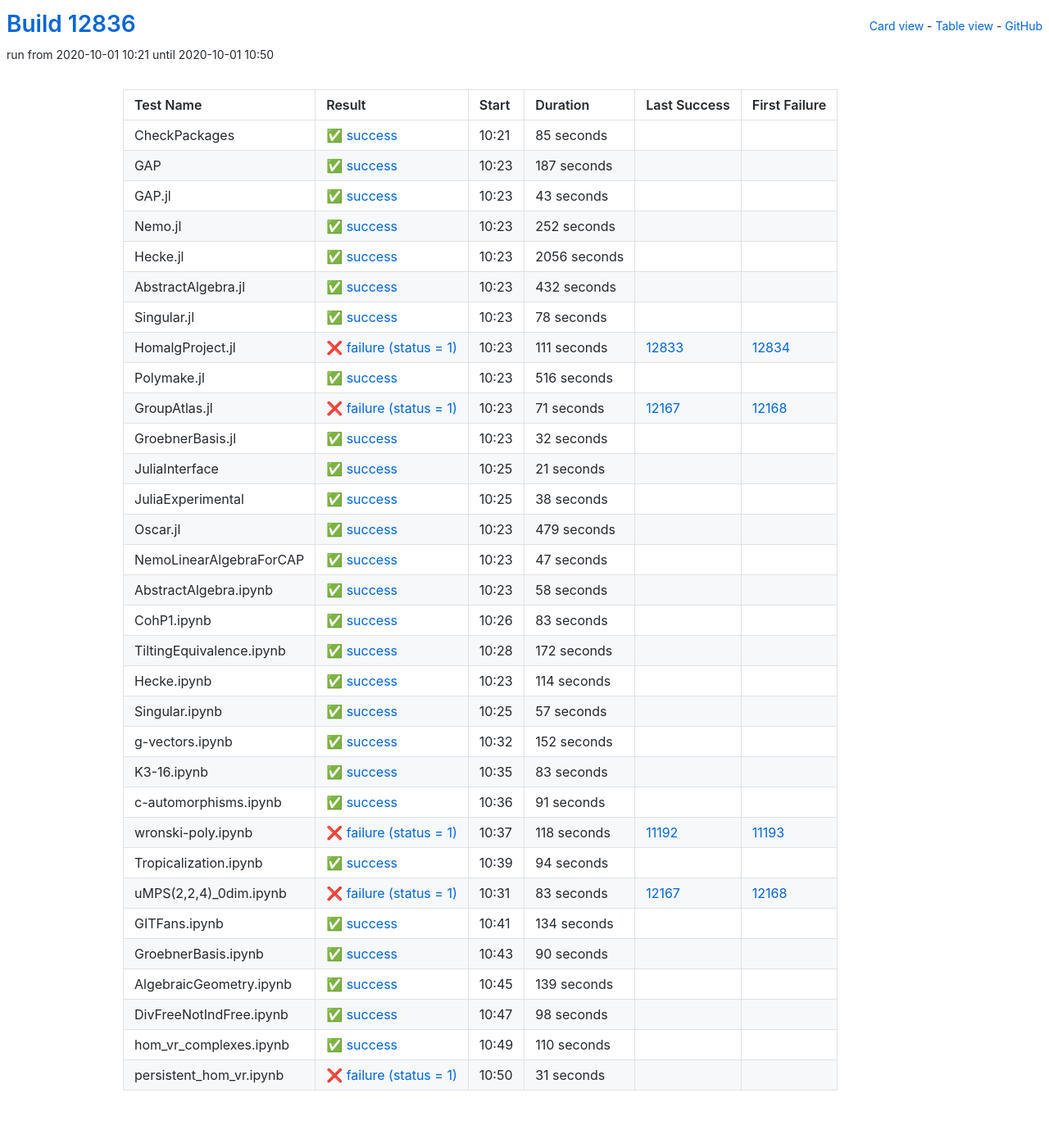
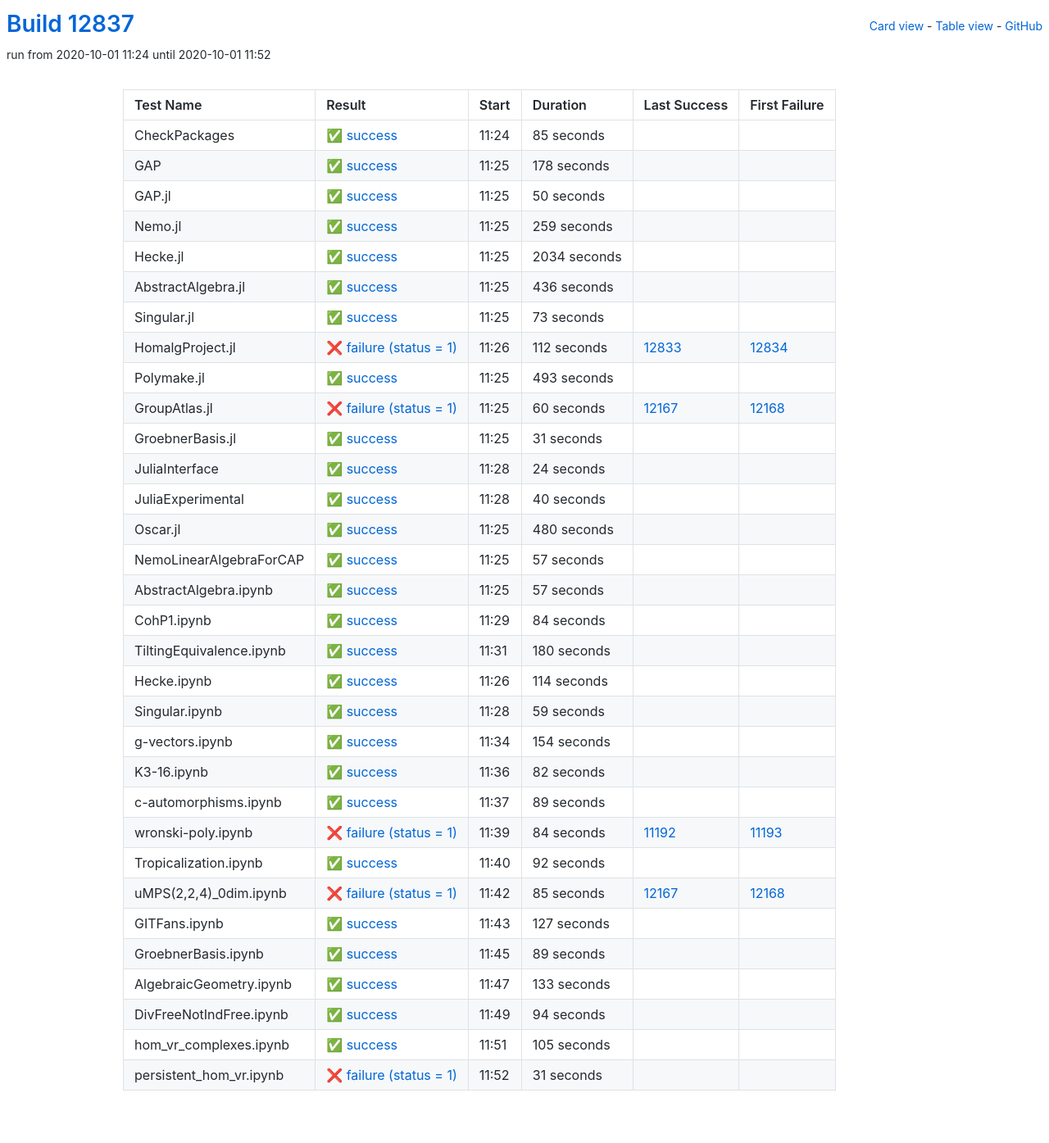
Before and after one commit to oscar-system/oscar-ci-status, a Jekyll site: the page built from table.html, in a window 1280 px wide. Shown: the whole page at 82% size. Built offline with Jekyll 4.4.1, drawn with Linux system fonts in a browser that asks for light colours.

Commit message:
Build #12837

```diff
--- a/_data/ci.yml
+++ b/_data/ci.yml
@@ -1,6 +1,6 @@
 ---
-build: 12836
-build_url: https://oscarci.mathematik.uni-kl.de/job/oscar/12836/
+build: 12837
+build_url: https://oscarci.mathematik.uni-kl.de/job/oscar/12837/
 job: oscar
 organization: oscar-system
 repo: oscar-ci-status
@@ -8,8 +8,8 @@
 tests:
 - name: CheckPackages
   id: checkpackages
-  log: https://oscarci.mathematik.uni-kl.de/job/oscar/12836/artifact/logs/build-12836/CheckPackages.log
-  start: 2020-10-01 10:21
+  log: https://oscarci.mathematik.uni-kl.de/job/oscar/12837/artifact/logs/build-12837/CheckPackages.log
+  start: 2020-10-01 11:24
   success: true
   exitcode: 0
   status: success
@@ -20,212 +20,212 @@
   first_failure_url:
 - name: GAP
   id: gap
-  log: https://oscarci.mathematik.uni-kl.de/job/oscar/12836/artifact/logs/build-12836/GAP.log
-  start: 2020-10-01 10:23
+  log: https://oscarci.mathematik.uni-kl.de/job/oscar/12837/artifact/logs/build-12837/GAP.log
+  start: 2020-10-01 11:25
   success: true
   exitcode: 0
   status: success
-  duration: 187
+  duration: 178
   last_success: false
   last_success_url:
   first_failure: false
   first_failure_url:
 - name: GAP.jl
   id: gap-jl
-  log: https://oscarci.mathematik.uni-kl.de/job/oscar/12836/artifact/logs/build-12836/GAP.jl.log
-  start: 2020-10-01 10:23
+  log: https://oscarci.mathematik.uni-kl.de/job/oscar/12837/artifact/logs/build-12837/GAP.jl.log
+  start: 2020-10-01 11:25
   success: true
   exitcode: 0
   status: success
-  duration: 43
+  duration: 50
   last_success: false
   last_success_url:
   first_failure: false
   first_failure_url:
 - name: Nemo.jl
   id: nemo-jl
-  log: https://oscarci.mathematik.uni-kl.de/job/oscar/12836/artifact/logs/build-12836/Nemo.jl.log
-  start: 2020-10-01 10:23
+  log: https://oscarci.mathematik.uni-kl.de/job/oscar/12837/artifact/logs/build-12837/Nemo.jl.log
+  start: 2020-10-01 11:25
   success: true
   exitcode: 0
   status: success
-  duration: 252
+  duration: 259
   last_success: false
   last_success_url:
   first_failure: false
   first_failure_url:
 - name: Hecke.jl
   id: hecke-jl
-  log: https://oscarci.mathematik.uni-kl.de/job/oscar/12836/artifact/logs/build-12836/Hecke.jl.log
-  start: 2020-10-01 10:23
+  log: https://oscarci.mathematik.uni-kl.de/job/oscar/12837/artifact/logs/build-12837/Hecke.jl.log
+  start: 2020-10-01 11:25
   success: true
   exitcode: 0
   status: success
-  duration: 2056
+  duration: 2034
   last_success: false
   last_success_url:
   first_failure: false
   first_failure_url:
 - name: AbstractAlgebra.jl
   id: abstractalgebra-jl
-  log: https://oscarci.mathematik.uni-kl.de/job/oscar/12836/artifact/logs/build-12836/AbstractAlgebra.jl.log
-  start: 2020-10-01 10:23
+  log: https://oscarci.mathematik.uni-kl.de/job/oscar/12837/artifact/logs/build-12837/AbstractAlgebra.jl.log
+  start: 2020-10-01 11:25
   success: true
   exitcode: 0
   status: success
-  duration: 432
+  duration: 436
   last_success: false
   last_success_url:
   first_failure: false
   first_failure_url:
 - name: Singular.jl
   id: singular-jl
-  log: https://oscarci.mathematik.uni-kl.de/job/oscar/12836/artifact/logs/build-12836/Singular.jl.log
-  start: 2020-10-01 10:23
+  log: https://oscarci.mathematik.uni-kl.de/job/oscar/12837/artifact/logs/build-12837/Singular.jl.log
+  start: 2020-10-01 11:25
   success: true
   exitcode: 0
   status: success
-  duration: 78
+  duration: 73
   last_success: false
   last_success_url:
   first_failure: false
   first_failure_url:
 - name: HomalgProject.jl
   id: homalgproject-jl
-  log: https://oscarci.mathematik.uni-kl.de/job/oscar/12836/artifact/logs/build-12836/HomalgProject.jl.log
-  start: 2020-10-01 10:23
+  log: https://oscarci.mathematik.uni-kl.de/job/oscar/12837/artifact/logs/build-12837/HomalgProject.jl.log
+  start: 2020-10-01 11:26
   success: false
   exitcode: 1
   status: failure
-  duration: 111
+  duration: 112
   last_success: 12833
   last_success_url: https://oscarci.mathematik.uni-kl.de/job/oscar/12833/
   first_failure: 12834
   first_failure_url: https://oscarci.mathematik.uni-kl.de/job/oscar/12834/
 - name: Polymake.jl
   id: polymake-jl
-  log: https://oscarci.mathematik.uni-kl.de/job/oscar/12836/artifact/logs/build-12836/Polymake.jl.log
-  start: 2020-10-01 10:23
+  log: https://oscarci.mathematik.uni-kl.de/job/oscar/12837/artifact/logs/build-12837/Polymake.jl.log
+  start: 2020-10-01 11:25
   success: true
   exitcode: 0
   status: success
-  duration: 516
+  duration: 493
   last_success: false
   last_success_url:
   first_failure: false
   first_failure_url:
 - name: GroupAtlas.jl
   id: groupatlas-jl
-  log: https://oscarci.mathematik.uni-kl.de/job/oscar/12836/artifact/logs/build-12836/GroupAtlas.jl.log
-  start: 2020-10-01 10:23
+  log: https://oscarci.mathematik.uni-kl.de/job/oscar/12837/artifact/logs/build-12837/GroupAtlas.jl.log
+  start: 2020-10-01 11:25
   success: false
   exitcode: 1
   status: failure
-  duration: 71
+  duration: 60
   last_success: 12167
   last_success_url: https://oscarci.mathematik.uni-kl.de/job/oscar/12167/
   first_failure: 12168
   first_failure_url: https://oscarci.mathematik.uni-kl.de/job/oscar/12168/
 - name: GroebnerBasis.jl
   id: groebnerbasis-jl
-  log: https://oscarci.mathematik.uni-kl.de/job/oscar/12836/artifact/logs/build-12836/GroebnerBasis.jl.log
-  start: 2020-10-01 10:23
+  log: https://oscarci.mathematik.uni-kl.de/job/oscar/12837/artifact/logs/build-12837/GroebnerBasis.jl.log
+  start: 2020-10-01 11:25
   success: true
   exitcode: 0
   status: success
-  duration: 32
+  duration: 31
   last_success: false
   last_success_url:
   first_failure: false
   first_failure_url:
 - name: JuliaInterface
   id: juliainterface
-  log: https://oscarci.mathematik.uni-kl.de/job/oscar/12836/artifact/logs/build-12836/JuliaInterface.log
-  start: 2020-10-01 10:25
+  log: https://oscarci.mathematik.uni-kl.de/job/oscar/12837/artifact/logs/build-12837/JuliaInterface.log
+  start: 2020-10-01 11:28
   success: true
   exitcode: 0
   status: success
-  duration: 21
+  duration: 24
   last_success: false
   last_success_url:
   first_failure: false
   first_failure_url:
 - name: JuliaExperimental
   id: juliaexperimental
-  log: https://oscarci.mathematik.uni-kl.de/job/oscar/12836/artifact/logs/build-12836/JuliaExperimental.log
-  start: 2020-10-01 10:25
+  log: https://oscarci.mathematik.uni-kl.de/job/oscar/12837/artifact/logs/build-12837/JuliaExperimental.log
+  start: 2020-10-01 11:28
   success: true
   exitcode: 0
   status: success
-  duration: 38
+  duration: 40
   last_success: false
   last_success_url:
   first_failure: false
   first_failure_url:
 - name: Oscar.jl
   id: oscar-jl
-  log: https://oscarci.mathematik.uni-kl.de/job/oscar/12836/artifact/logs/build-12836/Oscar.jl.log
-  start: 2020-10-01 10:23
+  log: https://oscarci.mathematik.uni-kl.de/job/oscar/12837/artifact/logs/build-12837/Oscar.jl.log
+  start: 2020-10-01 11:25
   success: true
   exitcode: 0
   status: success
-  duration: 479
+  duration: 480
   last_success: false
   last_success_url:
   first_failure: false
   first_failure_url:
 - name: NemoLinearAlgebraForCAP
   id: nemolinearalgebraforcap
-  log: https://oscarci.mathematik.uni-kl.de/job/oscar/12836/artifact/logs/build-12836/NemoLinearAlgebraForCAP.log
-  start: 2020-10-01 10:23
+  log: https://oscarci.mathematik.uni-kl.de/job/oscar/12837/artifact/logs/build-12837/NemoLinearAlgebraForCAP.log
+  start: 2020-10-01 11:25
   success: true
   exitcode: 0
   status: success
-  duration: 47
+  duration: 57
   last_success: false
   last_success_url:
   first_failure: false
   first_failure_url:
 - name: AbstractAlgebra.ipynb
   id: abstractalgebra-ipynb
-  log: https://oscarci.mathematik.uni-kl.de/job/oscar/12836/artifact/logs/build-12836/AbstractAlgebra.ipynb.log
-  start: 2020-10-01 10:23
+  log: https://oscarci.mathematik.uni-kl.de/job/oscar/12837/artifact/logs/build-12837/AbstractAlgebra.ipynb.log
+  start: 2020-10-01 11:25
   success: true
   exitcode: 0
   status: success
-  duration: 58
+  duration: 57
   last_success: false
   last_success_url:
   first_failure: false
   first_failure_url:
 - name: CohP1.ipynb
   id: cohp1-ipynb
-  log: https://oscarci.mathematik.uni-kl.de/job/oscar/12836/artifact/logs/build-12836/CohP1.ipynb.log
-  start: 2020-10-01 10:26
+  log: https://oscarci.mathematik.uni-kl.de/job/oscar/12837/artifact/logs/build-12837/CohP1.ipynb.log
+  start: 2020-10-01 11:29
   success: true
   exitcode: 0
   status: success
-  duration: 83
+  duration: 84
   last_success: false
   last_success_url:
   first_failure: false
   first_failure_url:
 - name: TiltingEquivalence.ipynb
   id: tiltingequivalence-ipynb
-  log: https://oscarci.mathematik.uni-kl.de/job/oscar/12836/artifact/logs/build-12836/TiltingEquivalence.ipynb.log
-  start: 2020-10-01 10:28
+  log: https://oscarci.mathematik.uni-kl.de/job/oscar/12837/artifact/logs/build-12837/TiltingEquivalence.ipynb.log
+  start: 2020-10-01 11:31
   success: true
   exitcode: 0
   status: success
-  duration: 172
+  duration: 180
   last_success: false
   last_success_url:
   first_failure: false
   first_failure_url:
 - name: Hecke.ipynb
   id: hecke-ipynb
-  log: https://oscarci.mathematik.uni-kl.de/job/oscar/12836/artifact/logs/build-12836/Hecke.ipynb.log
-  start: 2020-10-01 10:23
+  log: https://oscarci.mathematik.uni-kl.de/job/oscar/12837/artifact/logs/build-12837/Hecke.ipynb.log
+  start: 2020-10-01 11:26
   success: true
   exitcode: 0
   status: success
@@ -236,68 +236,128 @@
   first_failure_url:
 - name: Singular.ipynb
   id: singular-ipynb
-  log: https://oscarci.mathematik.uni-kl.de/job/oscar/12836/artifact/logs/build-12836/Singular.ipynb.log
-  start: 2020-10-01 10:25
+  log: https://oscarci.mathematik.uni-kl.de/job/oscar/12837/artifact/logs/build-12837/Singular.ipynb.log
+  start: 2020-10-01 11:28
   success: true
   exitcode: 0
   status: success
-  duration: 57
+  duration: 59
   last_success: false
   last_success_url:
   first_failure: false
   first_failure_url:
 - name: g-vectors.ipynb
   id: g-vectors-ipynb
-  log: https://oscarci.mathematik.uni-kl.de/job/oscar/12836/artifact/logs/build-12836/g-vectors.ipynb.log
-  start: 2020-10-01 10:32
+  log: https://oscarci.mathematik.uni-kl.de/job/oscar/12837/artifact/logs/build-12837/g-vectors.ipynb.log
+  start: 2020-10-01 11:34
   success: true
   exitcode: 0
   status: success
-  duration: 152
+  duration: 154
   last_success: false
   last_success_url:
   first_failure: false
   first_failure_url:
 - name: K3-16.ipynb
   id: k3-16-ipynb
-  log: https://oscarci.mathematik.uni-kl.de/job/oscar/12836/artifact/logs/build-12836/K3-16.ipynb.log
-  start: 2020-10-01 10:35
+  log: https://oscarci.mathematik.uni-kl.de/job/oscar/12837/artifact/logs/build-12837/K3-16.ipynb.log
+  start: 2020-10-01 11:36
   success: true
   exitcode: 0
   status: success
-  duration: 83
+  duration: 82
   last_success: false
   last_success_url:
   first_failure: false
   first_failure_url:
 - name: c-automorphisms.ipynb
   id: c-automorphisms-ipynb
-  log: https://oscarci.mathematik.uni-kl.de/job/oscar/12836/artifact/logs/build-12836/c-automorphisms.ipynb.log
-  start: 2020-10-01 10:36
+  log: https://oscarci.mathematik.uni-kl.de/job/oscar/12837/artifact/logs/build-12837/c-automorphisms.ipynb.log
+  start: 2020-10-01 11:37
   success: true
   exitcode: 0
   status: success
-  duration: 91
+  duration: 89
   last_success: false
   last_success_url:
   first_failure: false
   first_failure_url:
 - name: wronski-poly.ipynb
   id: wronski-poly-ipynb
-  log: https://oscarci.mathematik.uni-kl.de/job/oscar/12836/artifact/logs/build-12836/wronski-poly.ipynb.log
-  start: 2020-10-01 10:37
+  log: https://oscarci.mathematik.uni-kl.de/job/oscar/12837/artifact/logs/build-12837/wronski-poly.ipynb.log
+  start: 2020-10-01 11:39
   success: false
   exitcode: 1
   status: failure
-  duration: 118
+  duration: 84
   last_success: 11192
   last_success_url: https://oscarci.mathematik.uni-kl.de/job/oscar/11192/
   first_failure: 11193
   first_failure_url: https://oscarci.mathematik.uni-kl.de/job/oscar/11193/
 - name: Tropicalization.ipynb
   id: tropicalization-ipynb
-  log: https://oscarci.mathematik.uni-kl.de/job/oscar/12836/artifact/logs/build-12836/Tropicalization.ipynb.log
-  start: 2020-10-01 10:39
+  log: https://oscarci.mathematik.uni-kl.de/job/oscar/12837/artifact/logs/build-12837/Tropicalization.ipynb.log
+  start: 2020-10-01 11:40
+  success: true
+  exitcode: 0
+  status: success
+  duration: 92
+  last_success: false
+  last_success_url:
+  first_failure: false
+  first_failure_url:
+- name: uMPS(2,2,4)_0dim.ipynb
+  id: umps-2-2-4-0dim-ipynb
+  log: https://oscarci.mathematik.uni-kl.de/job/oscar/12837/artifact/logs/build-12837/uMPS-2-2-4-_0dim.ipynb.log
+  start: 2020-10-01 11:42
+  success: false
+  exitcode: 1
+  status: failure
+  duration: 85
+  last_success: 12167
+  last_success_url: https://oscarci.mathematik.uni-kl.de/job/oscar/12167/
+  first_failure: 12168
+  first_failure_url: https://oscarci.mathematik.uni-kl.de/job/oscar/12168/
+- name: GITFans.ipynb
+  id: gitfans-ipynb
+  log: https://oscarci.mathematik.uni-kl.de/job/oscar/12837/artifact/logs/build-12837/GITFans.ipynb.log
+  start: 2020-10-01 11:43
+  success: true
+  exitcode: 0
+  status: success
+  duration: 127
+  last_success: false
+  last_success_url:
+  first_failure: false
+  first_failure_url:
+- name: GroebnerBasis.ipynb
+  id: groebnerbasis-ipynb
+  log: https://oscarci.mathematik.uni-kl.de/job/oscar/12837/artifact/logs/build-12837/GroebnerBasis.ipynb.log
+  start: 2020-10-01 11:45
+  success: true
+  exitcode: 0
+  status: success
+  duration: 89
+  last_success: false
+  last_success_url:
+  first_failure: false
+  first_failure_url:
+- name: AlgebraicGeometry.ipynb
+  id: algebraicgeometry-ipynb
+  log: https://oscarci.mathematik.uni-kl.de/job/oscar/12837/artifact/logs/build-12837/AlgebraicGeometry.ipynb.log
+  start: 2020-10-01 11:47
+  success: true
+  exitcode: 0
+  status: success
+  duration: 133
+  last_success: false
+  last_success_url:
+  first_failure: false
+  first_failure_url:
+- name: DivFreeNotIndFree.ipynb
+  id: divfreenotindfree-ipynb
+  log: https://oscarci.mathematik.uni-kl.de/job/oscar/12837/artifact/logs/build-12837/DivFreeNotIndFree.ipynb.log
+  start: 2020-10-01 11:49
   success: true
   exitcode: 0
   status: success
@@ -306,82 +366,22 @@
   last_success_url:
   first_failure: false
   first_failure_url:
-- name: uMPS(2,2,4)_0dim.ipynb
-  id: umps-2-2-4-0dim-ipynb
-  log: https://oscarci.mathematik.uni-kl.de/job/oscar/12836/artifact/logs/build-12836/uMPS-2-2-4-_0dim.ipynb.log
-  start: 2020-10-01 10:31
-  success: false
-  exitcode: 1
-  status: failure
-  duration: 83
-  last_success: 12167
-  last_success_url: https://oscarci.mathematik.uni-kl.de/job/oscar/12167/
-  first_failure: 12168
-  first_failure_url: https://oscarci.mathematik.uni-kl.de/job/oscar/12168/
-- name: GITFans.ipynb
-  id: gitfans-ipynb
-  log: https://oscarci.mathematik.uni-kl.de/job/oscar/12836/artifact/logs/build-12836/GITFans.ipynb.log
-  start: 2020-10-01 10:41
+- name: hom_vr_complexes.ipynb
+  id: hom-vr-complexes-ipynb
+  log: https://oscarci.mathematik.uni-kl.de/job/oscar/12837/artifact/logs/build-12837/hom_vr_complexes.ipynb.log
+  start: 2020-10-01 11:51
   success: true
   exitcode: 0
   status: success
-  duration: 134
-  last_success: false
-  last_success_url:
-  first_failure: false
-  first_failure_url:
-- name: GroebnerBasis.ipynb
-  id: groebnerbasis-ipynb
-  log: https://oscarci.mathematik.uni-kl.de/job/oscar/12836/artifact/logs/build-12836/GroebnerBasis.ipynb.log
-  start: 2020-10-01 10:43
-  success: true
-  exitcode: 0
-  status: success
-  duration: 90
-  last_success: false
-  last_success_url:
-  first_failure: false
-  first_failure_url:
-- name: AlgebraicGeometry.ipynb
-  id: algebraicgeometry-ipynb
-  log: https://oscarci.mathematik.uni-kl.de/job/oscar/12836/artifact/logs/build-12836/AlgebraicGeometry.ipynb.log
-  start: 2020-10-01 10:45
-  success: true
-  exitcode: 0
-  status: success
-  duration: 139
-  last_success: false
-  last_success_url:
-  first_failure: false
-  first_failure_url:
-- name: DivFreeNotIndFree.ipynb
-  id: divfreenotindfree-ipynb
-  log: https://oscarci.mathematik.uni-kl.de/job/oscar/12836/artifact/logs/build-12836/DivFreeNotIndFree.ipynb.log
-  start: 2020-10-01 10:47
-  success: true
-  exitcode: 0
-  status: success
-  duration: 98
-  last_success: false
-  last_success_url:
-  first_failure: false
-  first_failure_url:
-- name: hom_vr_complexes.ipynb
-  id: hom-vr-complexes-ipynb
-  log: https://oscarci.mathematik.uni-kl.de/job/oscar/12836/artifact/logs/build-12836/hom_vr_complexes.ipynb.log
-  start: 2020-10-01 10:49
-  success: true
-  exitcode: 0
-  status: success
-  duration: 110
+  duration: 105
   last_success: false
   last_success_url:
   first_failure: false
   first_failure_url:
 - name: persistent_hom_vr.ipynb
   id: persistent-hom-vr-ipynb
-  log: https://oscarci.mathematik.uni-kl.de/job/oscar/12836/artifact/logs/build-12836/persistent_hom_vr.ipynb.log
-  start: 2020-10-01 10:50
+  log: https://oscarci.mathematik.uni-kl.de/job/oscar/12837/artifact/logs/build-12837/persistent_hom_vr.ipynb.log
+  start: 2020-10-01 11:52
   success: false
   exitcode: 1
   status: failure
```
Also changed, not shown: README.md.
